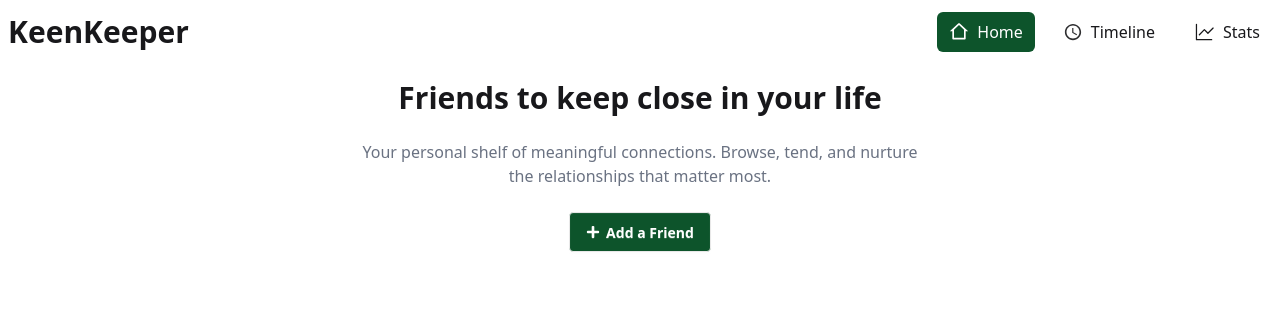
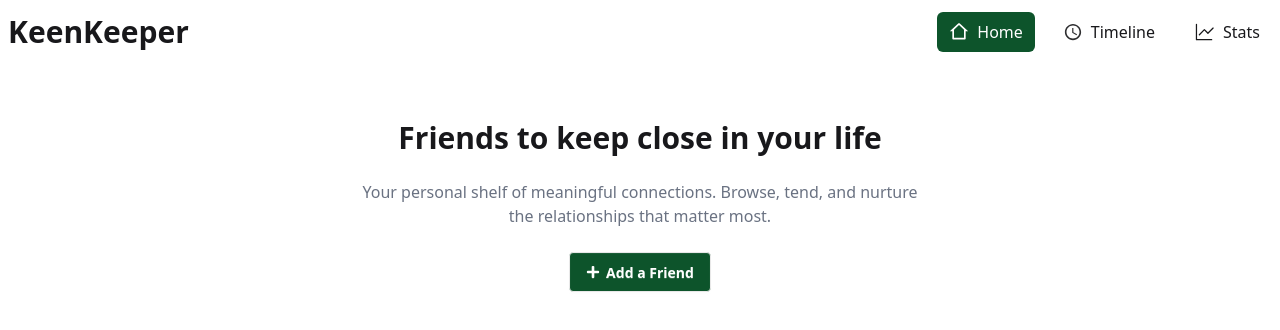
Before and after one commit to Mohammad-Labib/my-keen-keeper-projects, a Next.js app: page / in a window 1280 px wide. Shown: the top 330 px of the page. Built offline with nearby package versions, Linux system fonts and the light colour scheme.

Commit message:
Banner Done

```diff
--- a/src/component/banner/Banner.jsx
+++ b/src/component/banner/Banner.jsx
@@ -3,7 +3,8 @@ import { FaPlus } from 'react-icons/fa';
 
 const Banner = () => {
     return (
-        <div className="hero ">
+       <section className='container mx-auto mt-10'>
+         <div className="hero ">
   <div className="hero-content text-center">
     <div className="max-w-xl">
       <h1 className="text-3xl font-bold">Friends to keep close in your life</h1>
@@ -15,6 +16,7 @@ relationships that matter most.
     </div>
   </div>
 </div>
+       </section>
     );
 };
 
--- a/src/component/shared/MyLink.jsx
+++ b/src/component/shared/MyLink.jsx
@@ -11,7 +11,7 @@ const MyLink = ({ href, children }) => {
         <Link href={href}>
             <div
                 className={`flex items-center gap-2 px-3 py-2 rounded-md transition ${
-                    isActive ? "bg-green-900 text-white" : ""
+                    isActive ? "bg-green-900 text-white" : "bg-transparent"
                 }`}
             >
                 {children}
```
